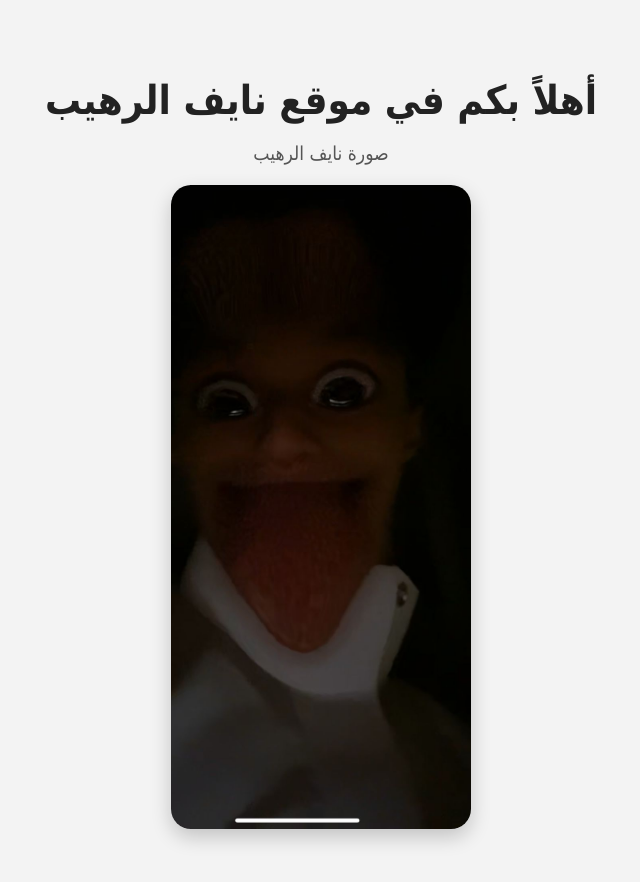
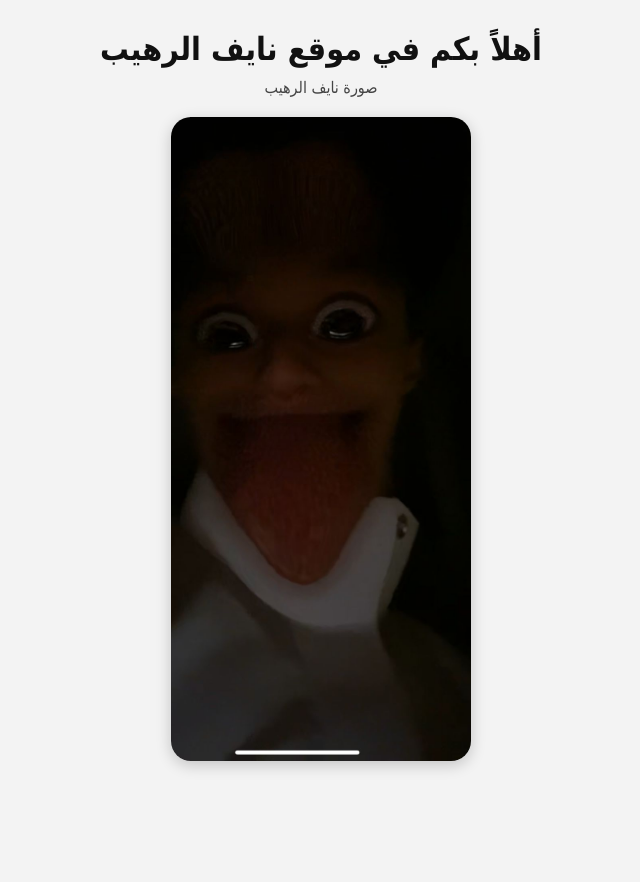
Before and after one commit to SLoM101/naif-website, a plain HTML site: page index.html in a window 1280 px wide. Shown: the whole page, without its empty margins (319-959 px from the left). After the commit the page ends 800 px from the top, so only its background shows below. Drawn offline with Linux system fonts and the light colour scheme.

Commit message:
Add files via upload

```diff
--- a/style.css
+++ b/style.css
@@ -1,29 +1,47 @@
+* {
+  margin: 0;
+  padding: 0;
+  box-sizing: border-box;
+  font-family: 'Tahoma', sans-serif;
+}
+
 body {
   background-color: #f3f3f3;
-  font-family: 'Tahoma', sans-serif;
   text-align: center;
-  margin: 0;
-  padding: 0;
+  padding: 30px 15px;
 }
 
 .container {
-  padding: 50px 20px;
+  max-width: 700px;
+  margin: auto;
 }
 
 h1 {
-  font-size: 2.5em;
-  color: #222;
+  font-size: 2em;
+  color: #111;
   margin-bottom: 10px;
 }
 
 p {
-  font-size: 1.2em;
-  color: #555;
+  font-size: 1em;
+  color: #444;
   margin-bottom: 20px;
 }
 
 .profile-img {
-  width: 300px;
+  width: 100%;
+  max-width: 300px;
   border-radius: 20px;
-  box-shadow: 0 8px 20px rgba(0, 0, 0, 0.2);
+  box-shadow: 0 4px 15px rgba(0,0,0,0.2);
 }
+
+/* أهم شيء هذا: يخلي الموقع يشتغل صح على الجوال */
+@media (max-width: 500px) {
+  h1 {
+    font-size: 1.5em;
+  }
+
+  .profile-img {
+    max-width: 90%;
+  }
+}
```
